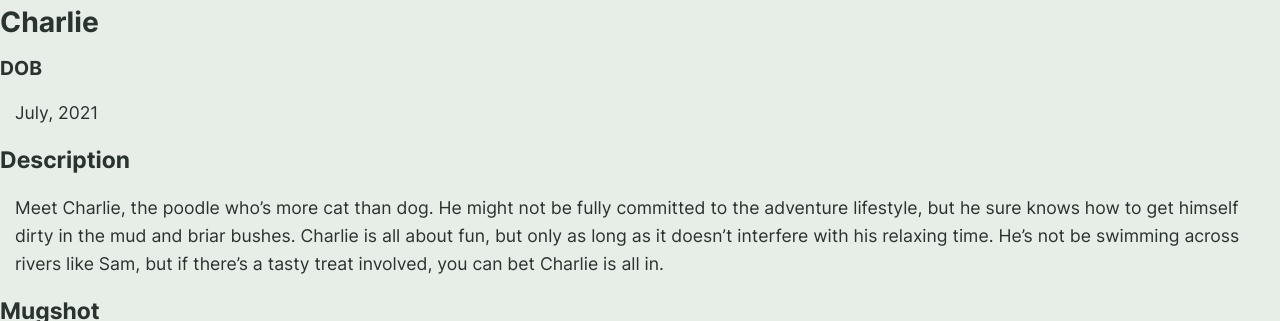
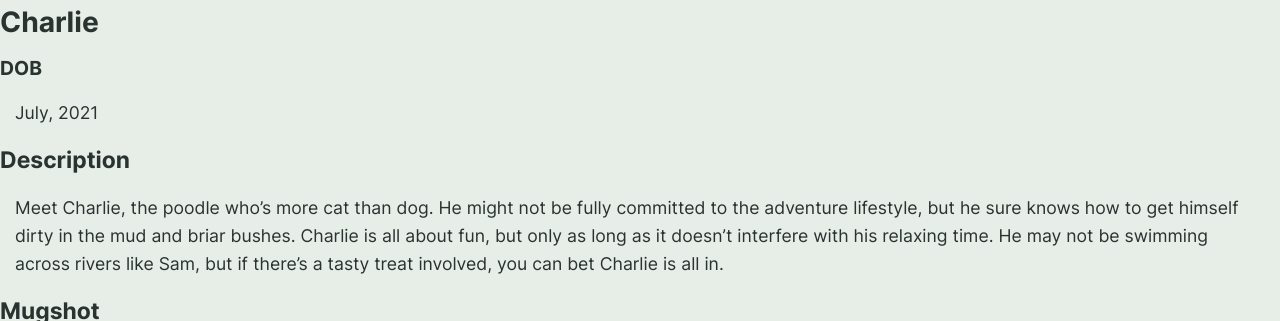
Before and after one commit to solidaycl/solidaycl.github.io, a Jekyll site: the page built from charliedog.markdown, in a window 1280 px wide, cut to the strip 0-321 px from the top of the page. Built offline with Jekyll 4.4.1, drawn with Linux system fonts in a browser that asks for light colours; our own code applies the rules of GitHub Pages for plain Markdown files.

```diff
--- a/_config.yml
+++ b/_config.yml
@@ -9,6 +9,7 @@ email: solidaycl+web@gmail.com
 description: >-
   Chris on the web.
 url: ""
+baseurl: ""
 github_username:  solidaycl
 
 plugins:
--- a/_posts/2024-11-09-cookie-recipe.markdown
+++ b/_posts/2024-11-09-cookie-recipe.markdown
@@ -1,11 +1,12 @@
 ---
 layout: post
-title:  Chocolate Chip Cookie Recipe
+title:  Chocolate Chip Cookies
 date:   2024-11-08 09:49:14 -0500
-categories: yummy, delicous
 ---
 
 # Katie's chocolate chip recipe
+
+![Cookies]({{ "assets/image/cookies.jpg" | relative_url }}){: .center-image }
 
 ## Ingredients
 
--- a/charliedog.markdown
+++ b/charliedog.markdown
@@ -4,7 +4,7 @@
 July, 2021
 
 ## Description
-Meet Charlie, the poodle who’s more cat than dog. He might not be fully committed to the adventure lifestyle, but he sure knows how to get himself dirty in the mud and briar bushes. Charlie is all about fun, but only as long as it doesn’t interfere with his relaxing time. He’s not be swimming across rivers like Sam, but if there’s a tasty treat involved, you can bet Charlie is all in.
+Meet Charlie, the poodle who’s more cat than dog. He might not be fully committed to the adventure lifestyle, but he sure knows how to get himself dirty in the mud and briar bushes. Charlie is all about fun, but only as long as it doesn’t interfere with his relaxing time. He may not be swimming across rivers like Sam, but if there’s a tasty treat involved, you can bet Charlie is all in.
 
 ## Mugshot
 
--- a/samdog.markdown
+++ b/samdog.markdown
@@ -6,7 +6,7 @@ Jan, 2020
 
 ## Description
 
-Sam is field bred black labrador retriever. At home, he’s a professional napper, sprawled out in any position needed to nudge you off the couch. But once he's outside, it’s a whole different story, he turns into a high-energy explorer, whether he’s leaping in a dock diving contest, chasing squirrels, or swimming in lakes scaring the fish. Sam's outdoor adventures are nonstop, while his indoor hobbies mostly involve finding the coziest spot to snooze.
+Sam is a field bred black labrador retriever. At home, he’s a professional napper, sprawled out in any position needed to nudge you off the couch. But once he's outside, it’s a whole different story, he turns into a high-energy explorer, whether he’s leaping in a dock diving contest, chasing squirrels, or swimming in lakes scaring the fish. Sam's outdoor adventures are nonstop, while his indoor hobbies mostly involve finding the coziest spot to snooze.
 
 ## Mugshot
 
```
Also changed, not shown: 3 other files.
